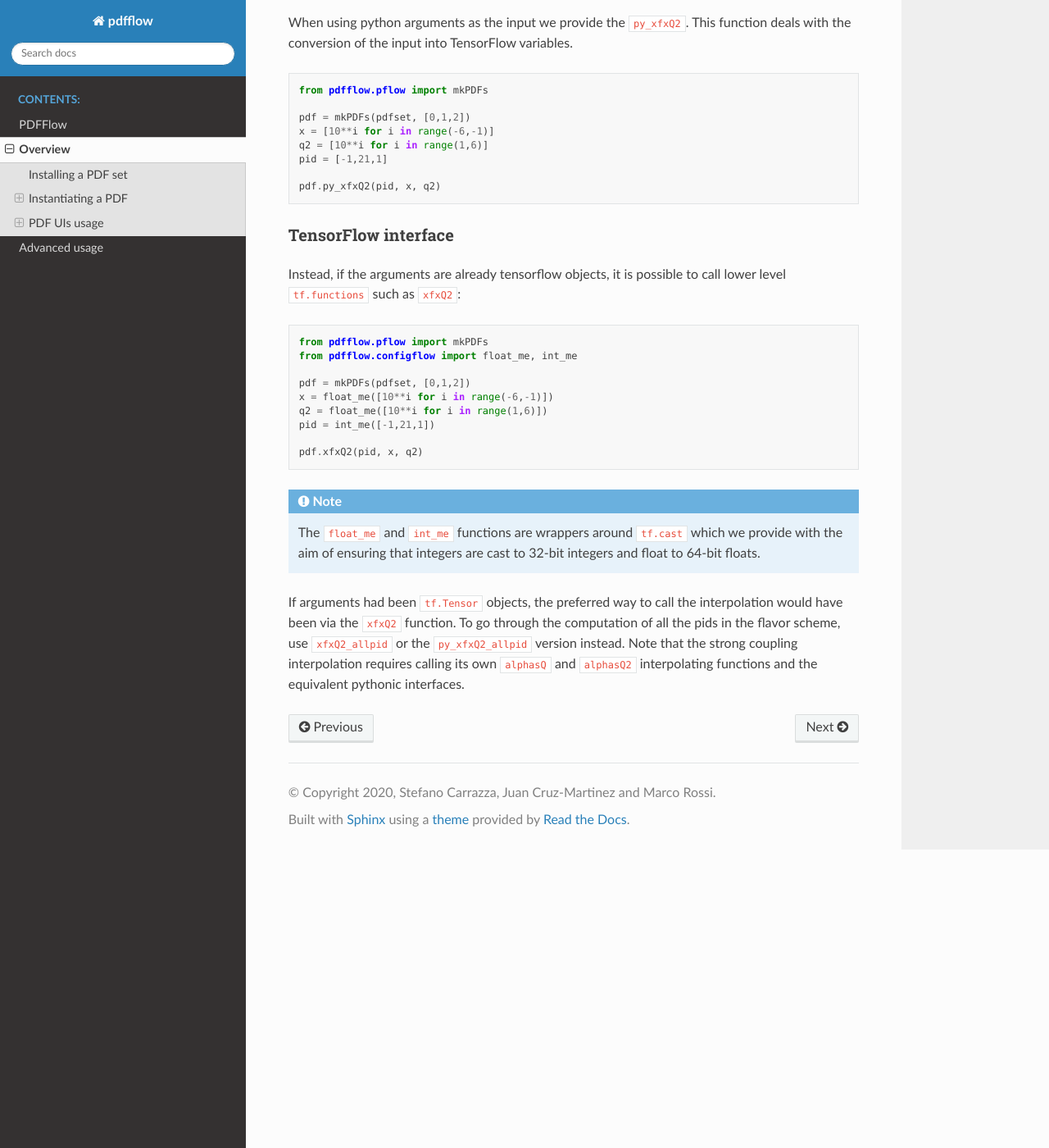
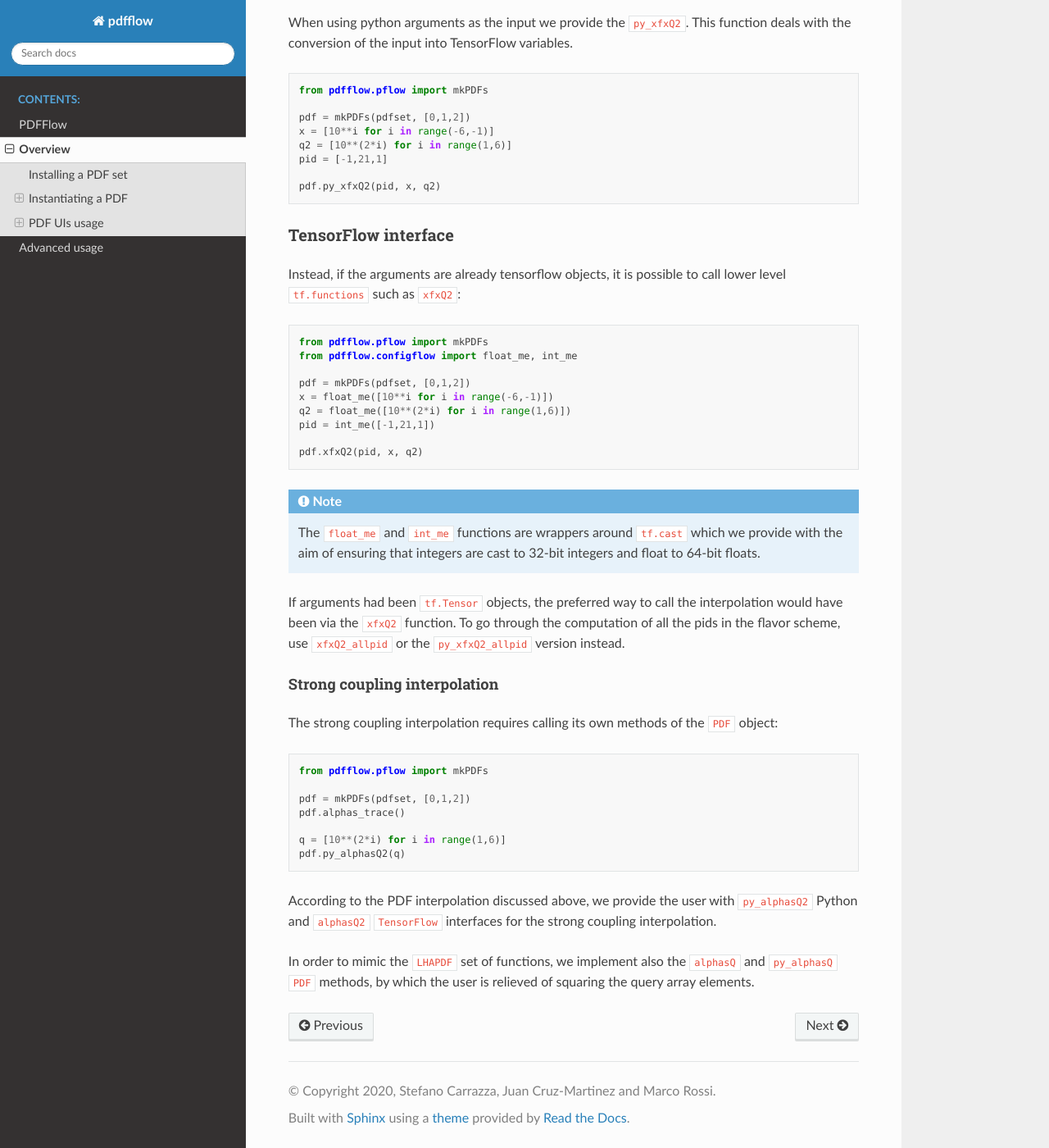
Before and after one commit to N3PDF/pdfflow, a Sphinx documentation site: the page built from doc/source/overview.rst, in a window 1280 px wide and 1400 px high, scrolled down 1748 px. Shown: the whole window at 82% size. Built offline with Sphinx 7.4.7 and the Read the Docs theme 2.0.0, drawn with Linux system fonts in a browser that asks for light colours.

Commit message:
add alphas docs and fix squaring query

```diff
--- a/doc/source/overview.rst
+++ b/doc/source/overview.rst
@@ -92,7 +92,7 @@ This function deals with the conversion of the input into TensorFlow variables.
 
 	pdf = mkPDFs(pdfset, [0,1,2])
 	x = [10**i for i in range(-6,-1)]
-	q2 = [10**i for i in range(1,6)]
+	q2 = [10**(2*i) for i in range(1,6)]
 	pid = [-1,21,1]
 
 	pdf.py_xfxQ2(pid, x, q2)
@@ -111,7 +111,7 @@ lower level ``tf.functions`` such as ``xfxQ2``:
 
 	pdf = mkPDFs(pdfset, [0,1,2])
 	x = float_me([10**i for i in range(-6,-1)])
-	q2 = float_me([10**i for i in range(1,6)])
+	q2 = float_me([10**(2*i) for i in range(1,6)])
 	pid = int_me([-1,21,1])
 
 	pdf.xfxQ2(pid, x, q2)
@@ -122,5 +122,23 @@ If arguments had been ``tf.Tensor`` objects, the preferred way to call the inter
 via the ``xfxQ2`` function.
 To go through the computation of all the pids in the flavor scheme, use ``xfxQ2_allpid`` or the
 ``py_xfxQ2_allpid`` version instead.
-Note that the strong coupling interpolation requires calling
-its own ``alphasQ`` and ``alphasQ2`` interpolating functions and the equivalent pythonic interfaces.
+
+
+Strong coupling interpolation
+-----------------------------
+
+The strong coupling interpolation requires calling its own methods of the ``PDF`` object:
+
+.. code-block:: python
+
+	from pdfflow.pflow import mkPDFs
+
+	pdf = mkPDFs(pdfset, [0,1,2])
+	pdf.alphas_trace()
+
+	q = [10**(2*i) for i in range(1,6)]
+	pdf.py_alphasQ2(q)
+
+According to the PDF interpolation discussed above, we provide the user with ``py_alphasQ2`` Python and ``alphasQ2`` ``TensorFlow`` interfaces for the strong coupling interpolation.
+
+In order to mimic the ``LHAPDF`` set of functions, we implement also the ``alphasQ`` and ``py_alphasQ`` ``PDF`` methods, by which the user is relieved of squaring the query array elements.
```
